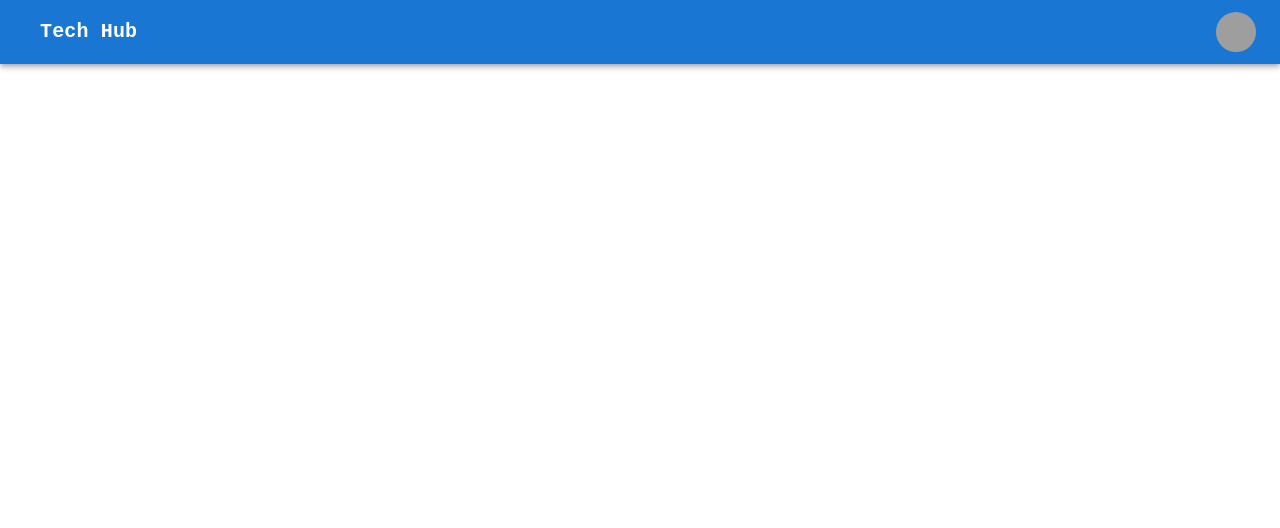
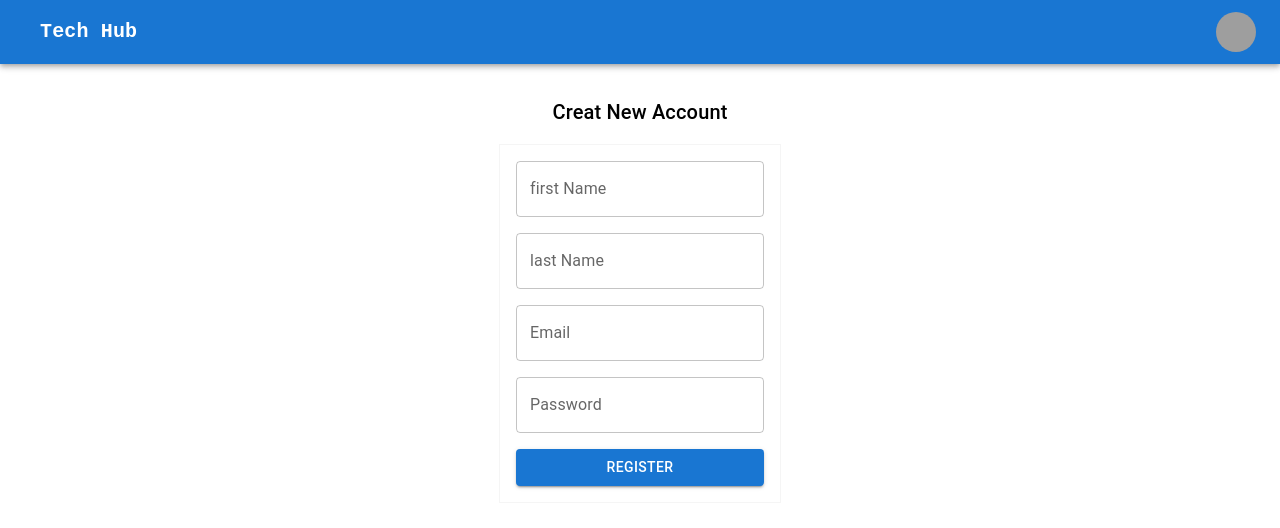
Before and after one commit to Aisha19987739/E-commerce, a React (Vite) app in the folder fronend/: page /register in a window 1280 px wide. Before the commit this address had no page. Shown: the top 528 px of the page. Built offline with nearby package versions, Linux system fonts and the light colour scheme; grey boxes are pictures that could not be loaded; some icons are missing.

Commit message:
Regisert page

```diff
--- a/fronend/src/App.tsx
+++ b/fronend/src/App.tsx
@@ -1,6 +1,7 @@
 import { BrowserRouter, Route, Routes } from "react-router-dom"
 import Navbar from "./Components/Navbar"
 import HomePage from "./Pages/HomePage"
+import RegisterPage from "./Pages/RegisterPage"
 
 function App() {
 
@@ -10,7 +11,7 @@ function App() {
     <Navbar/>
     <Routes>
     <Route path="/" element={<HomePage/>}/>
-    <Route path="/login" element={<div>login Page</div>}/>
+    <Route path="/register" element={<RegisterPage/>}/>
     </Routes>
 
 
--- /dev/null
+++ b/fronend/src/Pages/RegisterPage.tsx
@@ -0,0 +1,82 @@
+import { Button, TextField, Typography } from "@mui/material";
+import Box from "@mui/material/Box";
+import Container from "@mui/material/Container";
+import { useRef, useState } from "react";
+import { BASE_URl } from "../constant/baseUrl";
+
+const RegisterPage = () => {
+    const [error,SetError]=useState("");
+  const firstNameRef = useRef<HTMLInputElement>(null);
+  const lastNameRef = useRef<HTMLInputElement>(null);
+  const emailRef = useRef<HTMLInputElement>(null);
+  const passwordRef = useRef<HTMLInputElement>(null);
+  const onSubmit = async () => {
+    const firstName = firstNameRef.current?.value;
+    const lastName = lastNameRef.current?.value;
+    const email = emailRef.current?.value;
+    const password = passwordRef.current?.value;
+    // Make the call to API to Create the user
+
+    console.log(firstName, lastName, email, password);
+    const response = await fetch(`${BASE_URl}/user/register`, {
+      method: "POSt",
+      body: JSON.stringify({ firstName, lastName, password, email }),
+      headers: {
+        "Content-Type": "application/json",
+      },
+    });
+    if (!response.ok)
+    {
+        SetError("Unable to register user,please try diffrenet creditionals!")
+        return;
+    }
+    const data = await response.json();
+    console.log(data);
+  };
+
+  return (
+    <Container>
+      <Box
+        sx={{
+          display: "flex",
+          flexDirection: "column",
+          justifyContent: "center",
+          alignItems: "center",
+          mt: 4,
+        }}
+      >
+        <Typography variant="h6">Creat New Account</Typography>
+        <Box
+          sx={{
+            display: "flex",
+            flexDirection: "column",
+            gap: 2,
+            mt: 2,
+            border: 1,
+            borderColor: "#f5f5f5",
+            p: 2,
+          }}
+        >
+          <TextField
+            inputRef={firstNameRef}
+            label="first Name"
+            name="firstName"
+          />
+          <TextField inputRef={lastNameRef} label="last Name" name="lastName" />
+          <TextField inputRef={emailRef} label="Email" name="email" />
+          <TextField
+            inputRef={passwordRef}
+            label="Password"
+            name="password"
+            type="password"
+          />
+          <Button onClick={onSubmit} variant="contained">
+            Register
+          </Button>
+          {error && <Typography sx={{color:"red"}}>{error}</Typography>}
+        </Box>
+      </Box>
+    </Container>
+  );
+};
+export default RegisterPage;
```
Also changed, not shown: 1 other file (tests, documents, lock files or other folders).
